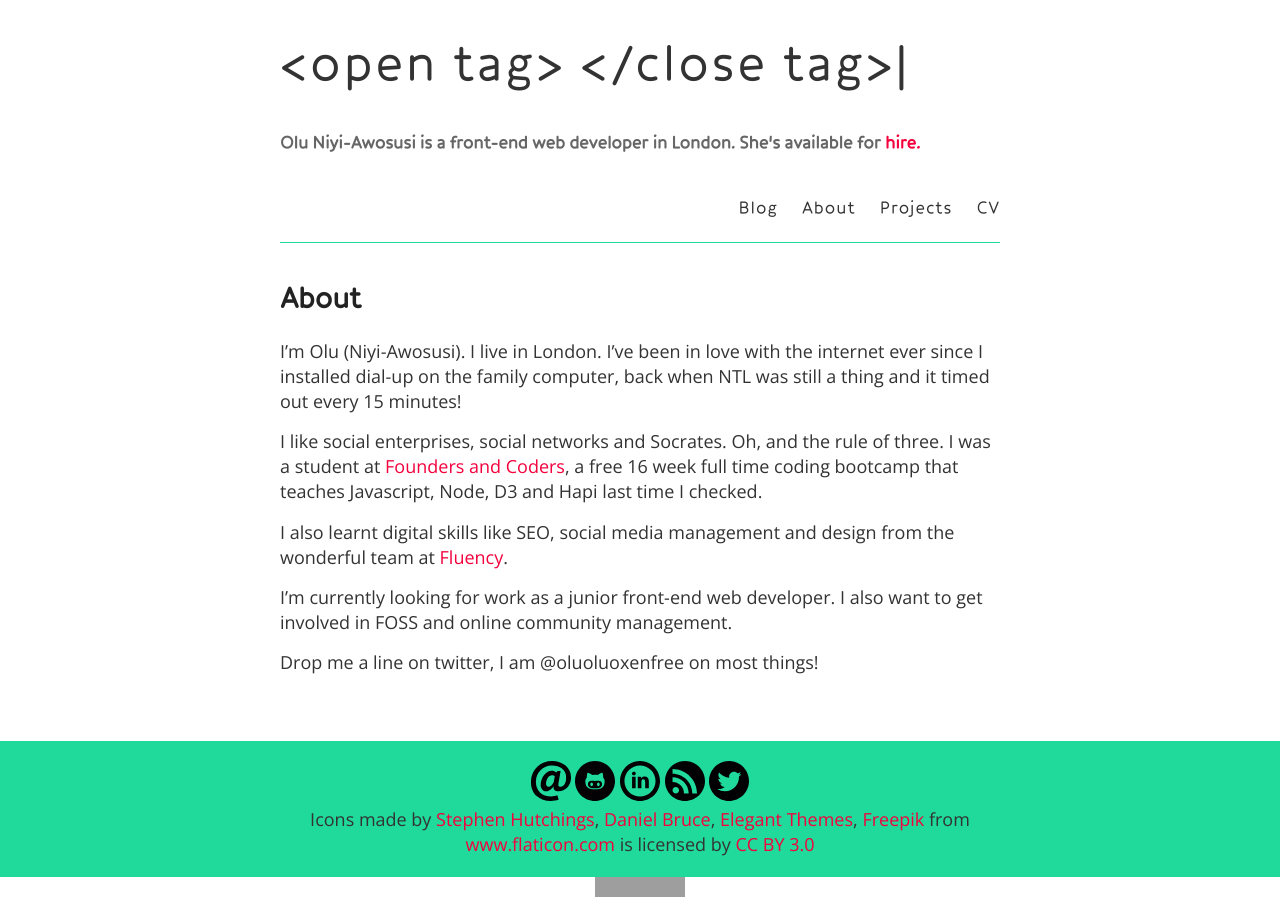
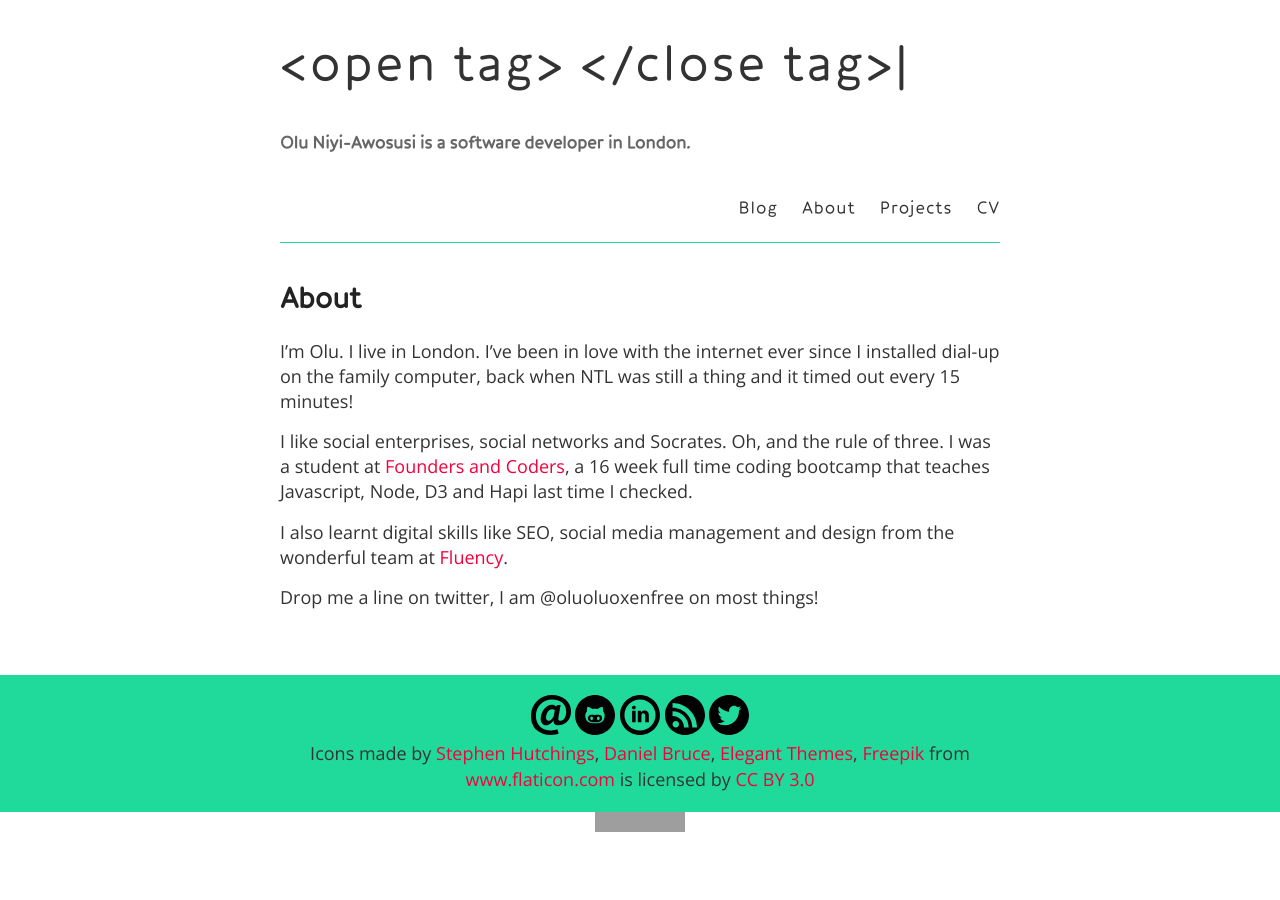
Before and after one commit to oluoluoxenfree/oluoluoxenfree.github.io, a Jekyll site: the page built from about.md, in a window 1280 px wide. Built offline with Jekyll 4.4.1, drawn with Linux system fonts in a browser that asks for light colours; nearby versions of some CDN libraries; Markdown is read by kramdown in place of the engine named in the settings; comment, search, counter and statistics services are not loaded; grey boxes are pictures that could not be loaded.

Commit message:
added stuff

```diff
--- a/_config.yml
+++ b/_config.yml
@@ -6,7 +6,7 @@
 name: "&lt;open tag> &lt;/close tag>"
 
 # Short bio or description (displayed in the header)
-description: Olu Niyi-Awosusi is a front-end web developer in London. She's available for
+description: Olu Niyi-Awosusi is a software developer in London.
 
 #
 # Flags below are optional
--- a/_layouts/default.html
+++ b/_layouts/default.html
@@ -23,7 +23,7 @@
       <header class="masthead clearfix">
         <div class="site-info">
           <h1 class="site-name"><a href="{{ site.baseurl }}/">&lt;open tag&gt; &lt;/close tag&gt;<span class="blink">|</span></a></h1>
-          <h4>{{site.description}} <a href="{{ site.baseurl }}/CV"> hire.</a></h4>
+          <h4>{{site.description}}</h4>
         </div>
 
         <nav>
--- a/about.md
+++ b/about.md
@@ -3,12 +3,10 @@ layout: page
 title: About
 permalink: /about/
 ---
-I’m Olu (Niyi-Awosusi). I live in London. I’ve been in love with the internet ever since I installed dial-up on the family computer, back when NTL was still a thing and it timed out every 15 minutes!
+I’m Olu. I live in London. I’ve been in love with the internet ever since I installed dial-up on the family computer, back when NTL was still a thing and it timed out every 15 minutes!
 
-I like social enterprises, social networks and Socrates. Oh, and the rule of three. I was a student at [Founders and Coders](http://www.foundersandcoders.com/), a free 16 week full time coding bootcamp that teaches Javascript, Node, D3 and Hapi last time I checked.
+I like social enterprises, social networks and Socrates. Oh, and the rule of three. I was a student at [Founders and Coders](http://www.foundersandcoders.com/), a 16 week full time coding bootcamp that teaches Javascript, Node, D3 and Hapi last time I checked.
 
 I also learnt digital skills like SEO, social media management and design from the wonderful team at [Fluency](http://www.fluency.io/).
 
-I’m currently looking for work as a junior front-end web developer. I also want to get involved in FOSS and online community management.
-
 Drop me a line on twitter, I am @oluoluoxenfree on most things!
```
Also changed, not shown: projects.md (+2 -2 lines).
